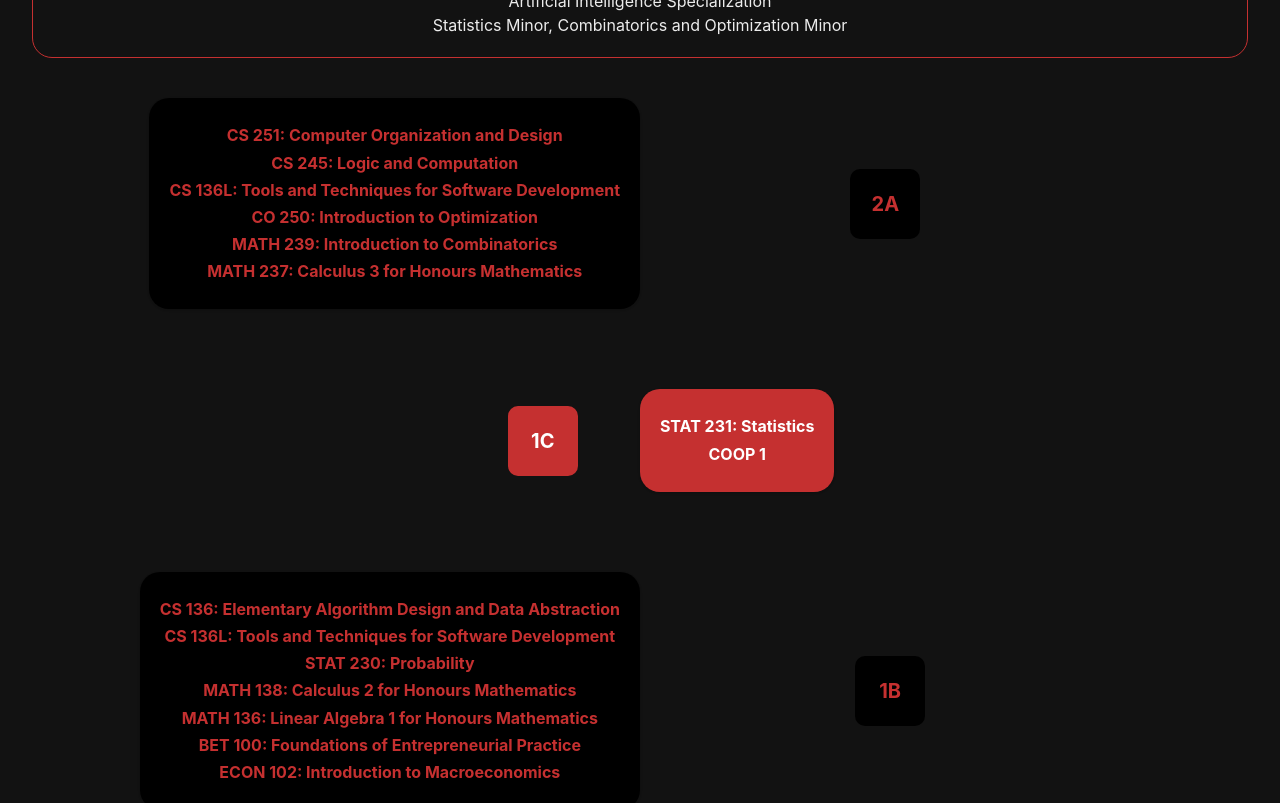
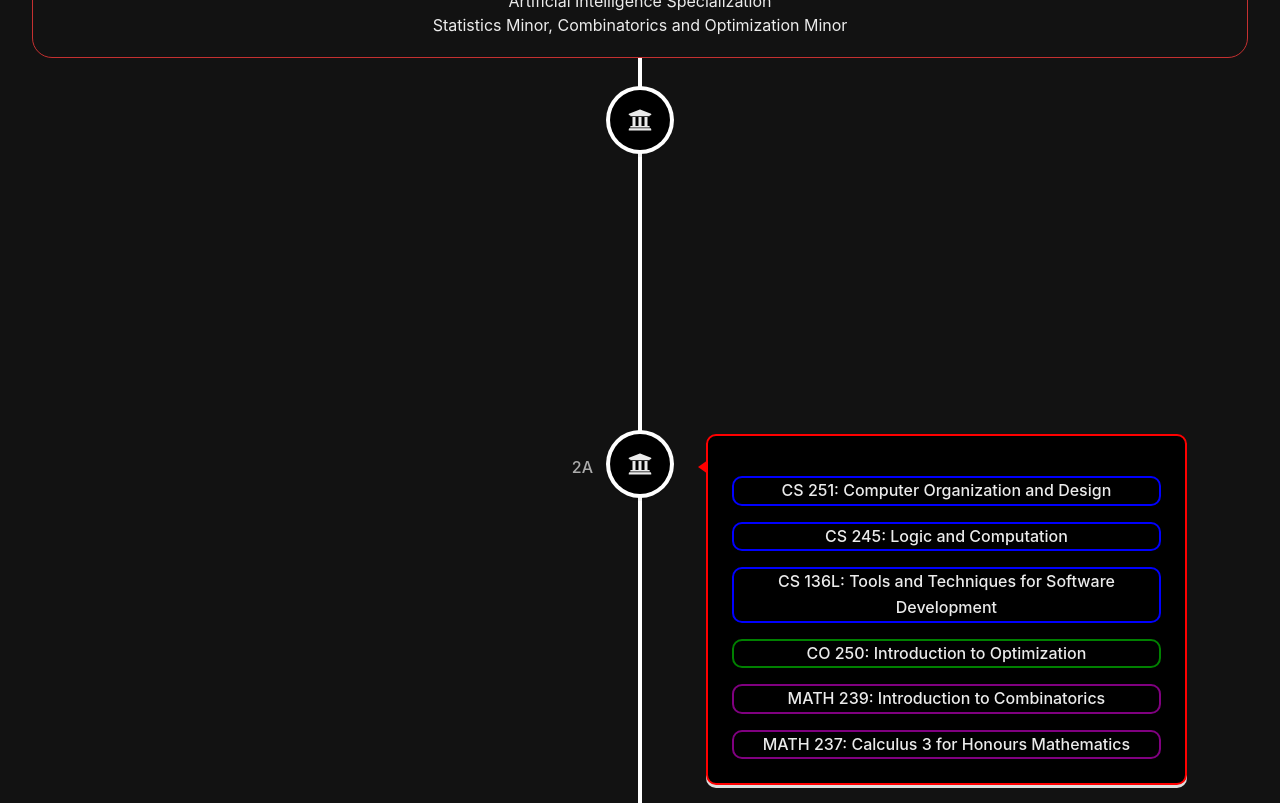
Before and after one commit to TheFJcurve/personal-portfolio, a React (Vite) app: page / in a window 1280 px wide. Shown: the part 3280-4083 px from the top of the page. Built offline with nearby package versions, Linux system fonts and the light colour scheme.

Commit message:
improved academics

```diff
--- a/package.json
+++ b/package.json
@@ -20,7 +20,8 @@
     "gh-pages": "^6.1.1",
     "react": "^18.2.0",
     "react-dom": "^18.2.0",
-    "react-icons": "^5.0.1"
+    "react-icons": "^5.0.1",
+    "react-vertical-timeline-component": "^3.6.0"
   },
   "devDependencies": {
     "@types/react": "^18.2.43",
@@ -32,6 +33,6 @@
     "eslint-plugin-react-hooks": "^4.6.0",
     "eslint-plugin-react-refresh": "^0.4.5",
     "typescript": "^5.2.2",
-    "vite": "^5.0.8"
+    "vite": "^5.2.10"
   }
 }
--- a/src/components/Academics.tsx
+++ b/src/components/Academics.tsx
@@ -5,12 +5,15 @@ import {
   CardHeader,
   Divider,
   Heading,
-  SimpleGrid,
   Text,
-  useBreakpointValue,
   useColorMode,
 } from "@chakra-ui/react";
-import { useState } from "react";
+import {
+  VerticalTimeline,
+  VerticalTimelineElement,
+} from "react-vertical-timeline-component";
+import "react-vertical-timeline-component/style.min.css";
+import { FaUniversity } from "react-icons/fa";
 
 const AcademicsUniIntro = () => {
   return (
@@ -41,181 +44,111 @@ const AcademicsUniIntro = () => {
   );
 };
 
-interface AcadmicCourseCardProps {
-  isOpen: boolean;
-  fgColor: string;
-  bgColor: string;
+interface Semister {
+  semisterID: string;
   subjects: string[];
 }
 
-const AcadmicCourseCard = ({
-  isOpen,
-  fgColor,
-  bgColor,
-  subjects,
-}: AcadmicCourseCardProps) => {
+interface AcademicsTimelineProps {
+  listOfSemisters: Semister[];
+}
+
+const AcademicsTimeline = ({ listOfSemisters }: AcademicsTimelineProps) => {
+  const { colorMode } = useColorMode();
   return (
-    <Card
-      width={isOpen ? "100%" : "0px"}
-      color={fgColor}
-      backgroundColor={bgColor}
-      borderRadius={20}
-      transition={"all 0.3s ease-in-out"}
+    <VerticalTimeline>
+      {listOfSemisters.map((semister, index) => {
+        return (
+          <VerticalTimelineElement
+            key={index}
+            date={semister.semisterID}
+            contentStyle={{
+              background: colorMode == "dark" ? "black" : "white",
+              borderWidth: 2,
+              borderColor: "red",
+              borderRadius: 10,
+            }}
+            contentArrowStyle={{ borderRight: "10px solid red" }}
+            iconStyle={{
+              background: colorMode == "dark" ? "black" : "white",
+            }}
+            icon={<FaUniversity />}
           >
-      <CardBody>
-        {isOpen &&
-          subjects.map((subject, index) => (
-            <Box key={index} marginTop={2} marginBottom={2}>
-              <Heading size={"sm"}>{subject}</Heading>
-            </Box>
-          ))}
-      </CardBody>
-    </Card>
+            <SemisterSubjectBox subjects={semister.subjects} />
+          </VerticalTimelineElement>
+        );
+      })}
+    </VerticalTimeline>
   );
 };
 
-interface AcademicSemisterProps {
-  setIsOpen: React.Dispatch<React.SetStateAction<boolean>>;
-  isOpen: boolean;
-  fgColor: string;
-  bgColor: string;
-  semister: string;
+interface SemisterSubjectBoxProps {
+  subjects: string[];
 }
 
-const AcademicSemister = ({
-  setIsOpen,
-  isOpen,
-  fgColor,
-  bgColor,
-  semister,
-}: AcademicSemisterProps) => {
-  return (
-    <Box
-      borderRadius={10}
-      width={"70px"}
-      height={"70px"}
-      backgroundColor={bgColor}
-      color={fgColor}
-      justifyContent={"center"}
-      alignItems={"center"}
-      display={"flex"}
-      onClick={() => setIsOpen(!isOpen)}
-      cursor={"pointer"}
-      _hover={{ transform: "scale(1.1)" }}
-      transition={"all 0.3s ease-in-out"}
-    >
-      <Heading size={"md"}>{semister}</Heading>
-    </Box>
-  );
+const SemisterSubjectBox = ({ subjects }: SemisterSubjectBoxProps) => {
+  const courseColor: { [key: string]: string } = {
+    CS: "blue",
+    STAT: "teal",
+    MATH: "purple",
+    CO: "green",
+    ENGL: "orange",
+    BET: "pink",
+    ECON: "yellow",
+    PSYCH: "red",
+    COOP: "brown",
   };
 
-interface AcademicCardProps {
-  orientation: "left" | "right";
-  semister: string;
-  subjects: string[];
-}
-const AcademicsCard = ({
-  orientation,
-  semister,
-  subjects,
-}: AcademicCardProps) => {
-  const { colorMode } = useColorMode();
-  const [isOpen, setIsOpen] = useState(true);
-  const fgColor = orientation === "left" ? "white" : "styleColor.600";
-  const bgColor =
-    colorMode === "dark"
-      ? orientation === "left"
-        ? "styleColor.600"
-        : "black"
-      : orientation === "left"
-      ? "styleColor.600"
-      : "white";
-  const isMdOrLarger = useBreakpointValue({ base: false, md: true });
-
   return (
-    <Box gap={"200px"} display={"flex"} justifyContent={"center"} margin={10}>
-      {isMdOrLarger ? (
-        orientation === "left" ? (
-          <SimpleGrid justifyItems={"center"} alignItems={"center"} columns={2}>
-            <AcademicSemister
-              setIsOpen={setIsOpen}
-              isOpen={isOpen}
-              fgColor={fgColor}
-              bgColor={bgColor}
-              semister={semister}
-            />
-            <AcadmicCourseCard
-              isOpen={isOpen}
-              fgColor={fgColor}
-              bgColor={bgColor}
-              subjects={subjects}
-            />
-          </SimpleGrid>
-        ) : (
-          <SimpleGrid alignItems={"center"} justifyItems={"center"} columns={2}>
-            <AcadmicCourseCard
-              isOpen={isOpen}
-              fgColor={fgColor}
-              bgColor={bgColor}
-              subjects={subjects}
-            />
-            <AcademicSemister
-              setIsOpen={setIsOpen}
-              isOpen={isOpen}
-              fgColor={fgColor}
-              bgColor={bgColor}
-              semister={semister}
-            />
-          </SimpleGrid>
-        )
-      ) : (
-        <SimpleGrid justifyItems={"center"} columns={1} gap={5}>
-          <AcadmicCourseCard
-            isOpen={isOpen}
-            fgColor={fgColor}
-            bgColor={bgColor}
-            subjects={subjects}
-          />
-          <AcademicSemister
-            setIsOpen={setIsOpen}
-            isOpen={isOpen}
-            fgColor={fgColor}
-            bgColor={bgColor}
-            semister={semister}
-          />
-        </SimpleGrid>
-      )}
+    <Box>
+      {subjects.map((subject, index) => {
+        const subjectCode = subject.split(" ")[0];
+        return (
+          <Text
+            key={index}
+            margin={3}
+            borderRadius={10}
+            borderColor={courseColor[subjectCode]}
+            borderWidth={2}
+          >
+            {subject}
+          </Text>
+        );
+      })}
     </Box>
   );
 };
 
 const Academics = () => {
-  return (
-    <>
-      <Heading size={"md"}>Academic Journey</Heading>
-      <Divider margin={2} />
-      <AcademicsUniIntro />
-      <AcademicsCard
-        orientation={"right"}
-        semister="2A"
-        subjects={[
+  const listOfSemisters: Semister[] = [
+    {
+      semisterID: "2B",
+      subjects: [
+        "CS 246: Object-Oriented Software Development",
+        "STAT 333: Stochastic Processes",
+        "STAT 332: Sampling and Experimental Design",
+        "STAT 330: Mathematical Statistics",
+        "ENGL 208B: Science Fiction",
+      ],
+    },
+    {
+      semisterID: "2A",
+      subjects: [
         "CS 251: Computer Organization and Design",
         "CS 245: Logic and Computation",
         "CS 136L: Tools and Techniques for Software Development",
         "CO 250: Introduction to Optimization",
         "MATH 239: Introduction to Combinatorics",
         "MATH 237: Calculus 3 for Honours Mathematics",
-        ]}
-      />
-      <AcademicsCard
-        orientation={"left"}
-        semister="1C"
-        subjects={["STAT 231: Statistics", "COOP 1"]}
-      />
-      <AcademicsCard
-        orientation={"right"}
-        semister="1B"
-        subjects={[
+      ],
+    },
+    {
+      semisterID: "1C",
+      subjects: ["STAT 231: Statistics", "COOP 1"],
+    },
+    {
+      semisterID: "1B",
+      subjects: [
         "CS 136: Elementary Algorithm Design and Data Abstraction",
         "CS 136L: Tools and Techniques for Software Development",
         "STAT 230: Probability",
@@ -223,19 +156,25 @@ const Academics = () => {
         "MATH 136: Linear Algebra 1 for Honours Mathematics",
         "BET 100: Foundations of Entrepreneurial Practice",
         "ECON 102: Introduction to Macroeconomics",
-        ]}
-      />
-      <AcademicsCard
-        orientation={"left"}
-        semister="1A"
-        subjects={[
+      ],
+    },
+    {
+      semisterID: "1A",
+      subjects: [
         "CS 135: Designing Functional Programs",
         "MATH 137: Calculus 1 for Honours Mathematics",
         "MATH 135: Algebra for Honours Mathematics",
         "PSYCH 101: Introductory Psychology",
         "ENGL 109: Introduction to Academic Writing",
-        ]}
-      />
+      ],
+    },
+  ];
+  return (
+    <>
+      <Heading size={"md"}>Academic Journey</Heading>
+      <Divider margin={2} />
+      <AcademicsUniIntro />
+      <AcademicsTimeline listOfSemisters={listOfSemisters} />
     </>
   );
 };
```
Also changed, not shown: 1 other file (tests, documents, lock files or other folders). Lines whose indentation alone changed are shown as unchanged.
